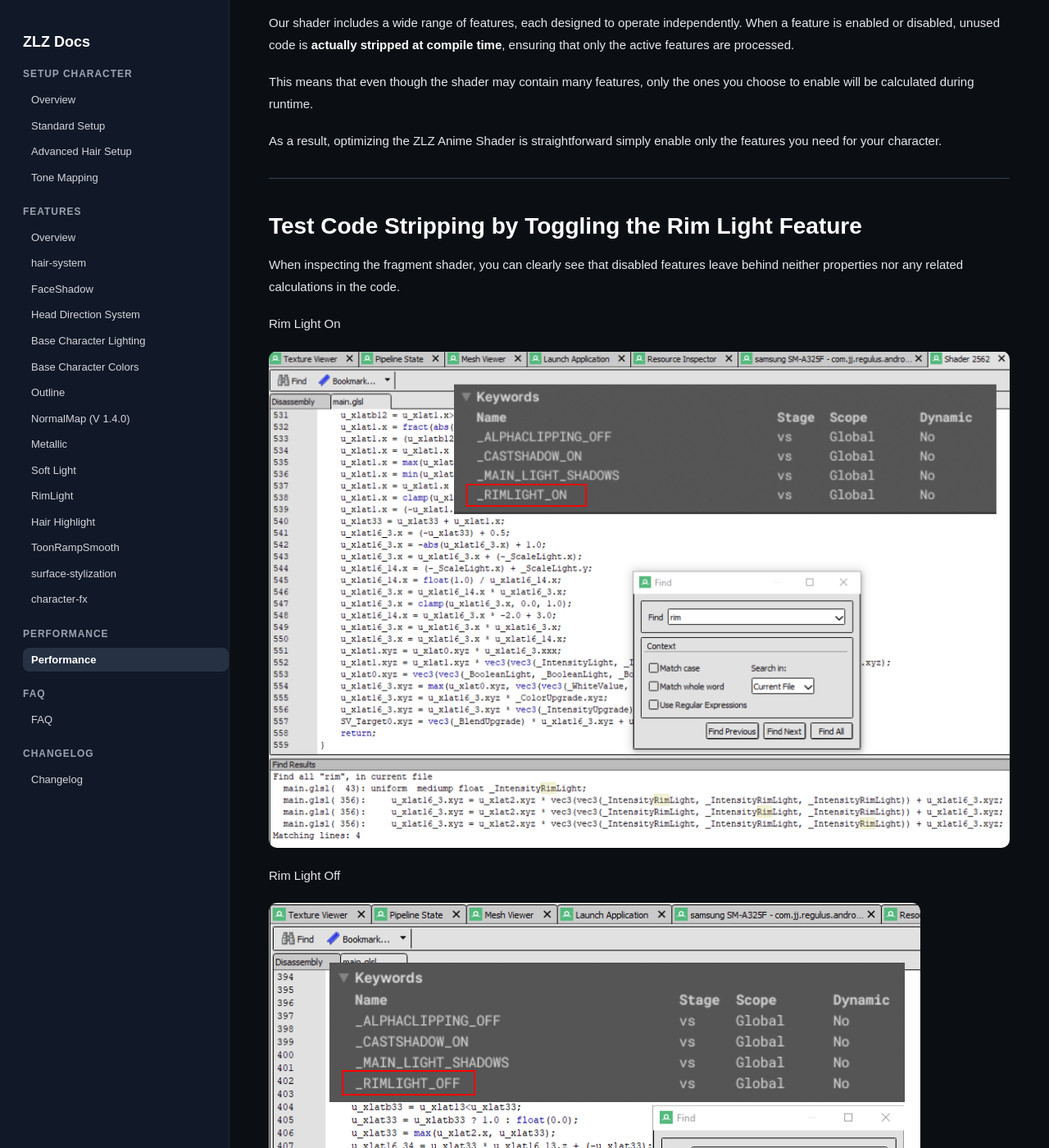
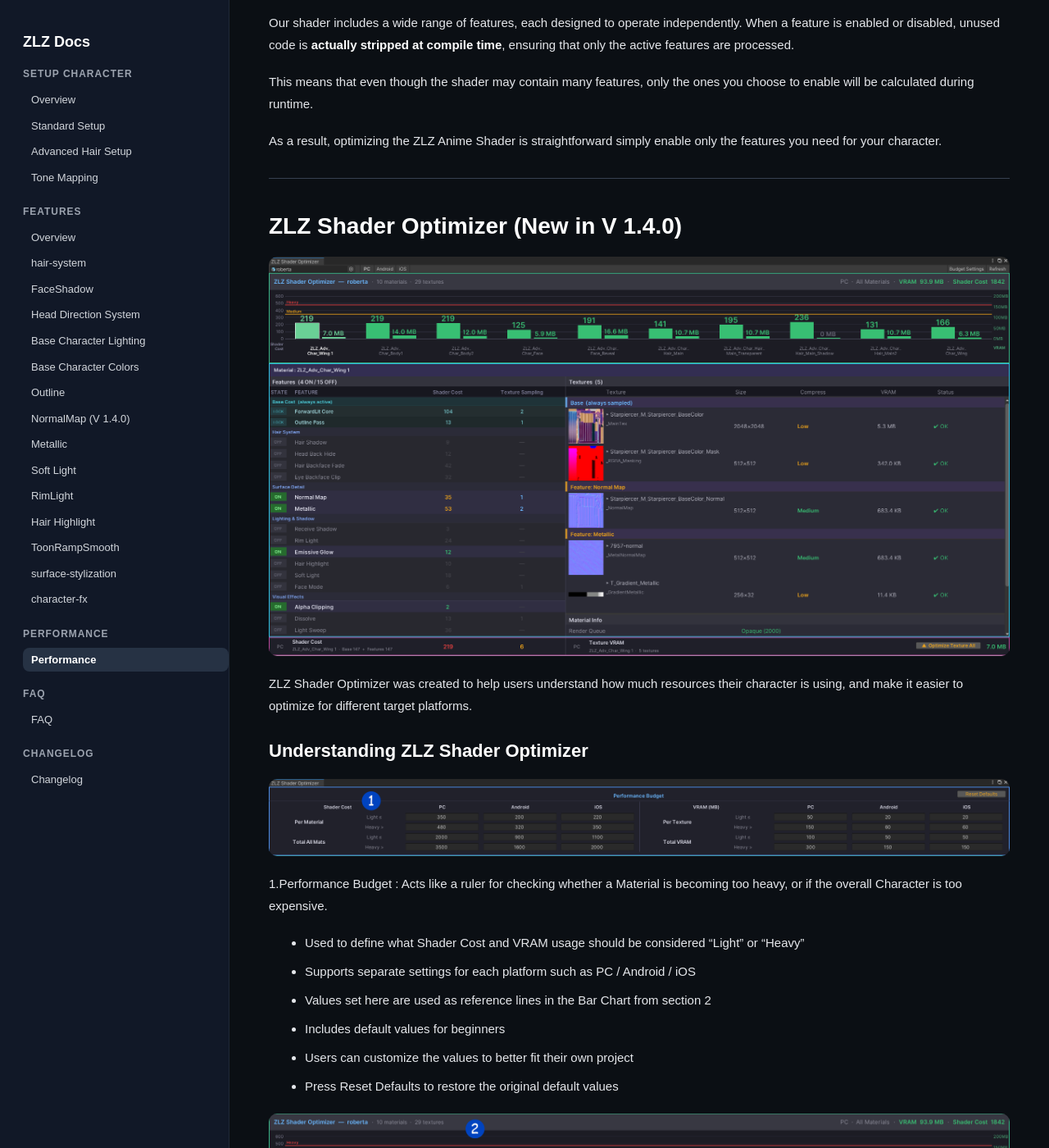
Before and after one commit to zlz-studio/zlz-studio.github.io, a Jekyll site: the page built from performance/index.md, in a window 1280 px wide and 1400 px high, scrolled down 576 px. Shown: the whole window at 82% size. Built offline with Jekyll 4.4.1, drawn with Linux system fonts in a browser that asks for light colours.

Commit message:
Update index.md

```diff
--- a/performance/index.md
+++ b/performance/index.md
@@ -12,20 +12,6 @@
 This means that even though the shader may contain many features, only the ones you choose to enable will be calculated during runtime.
 
 As a result, optimizing the ZLZ Anime Shader is straightforward simply enable only the features you need for your character.
-
----
-
-## Test Code Stripping by Toggling the Rim Light Feature
-
-When inspecting the fragment shader, you can clearly see that disabled features leave behind neither properties nor any related calculations in the code.
-
-Rim Light On
-
-![Performacne_On](./images/Performacne_On.png)
-
-Rim Light Off
-
-![Performacne_Off](./images/Performacne_Off.png)
 
 ---
 
```
